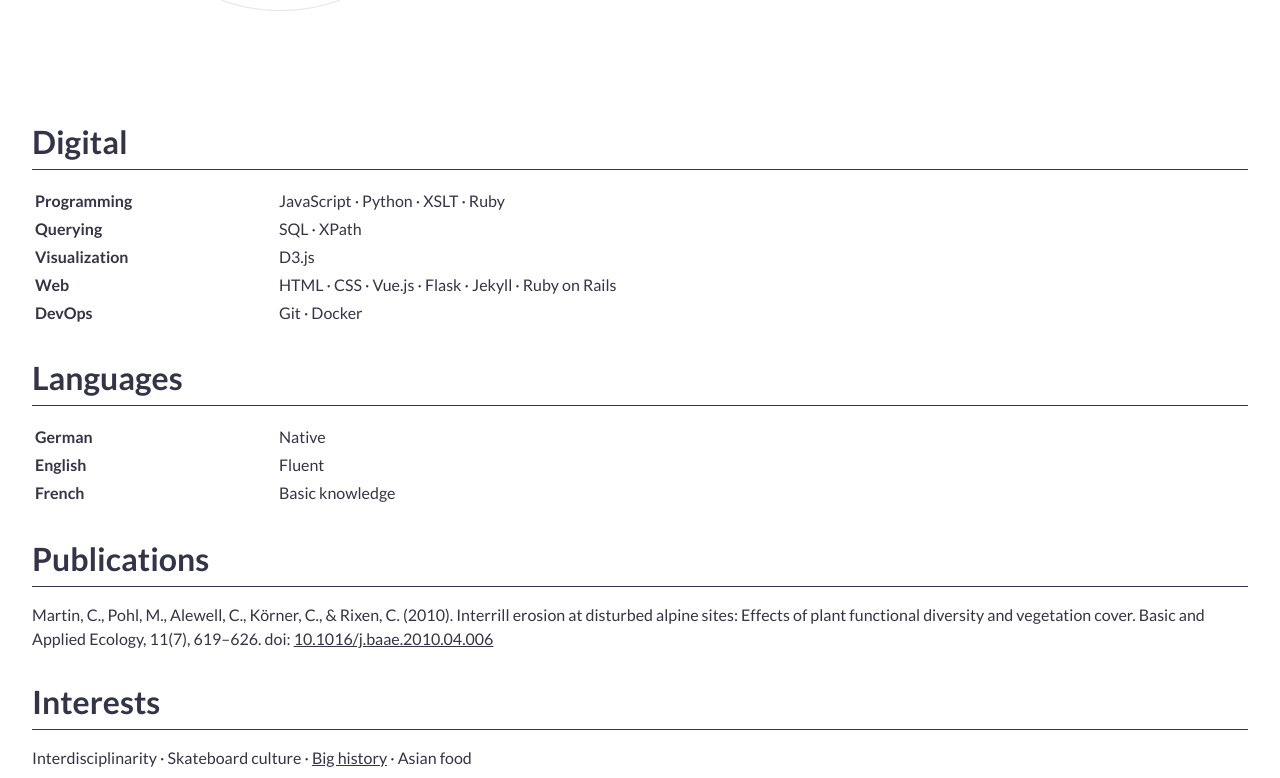
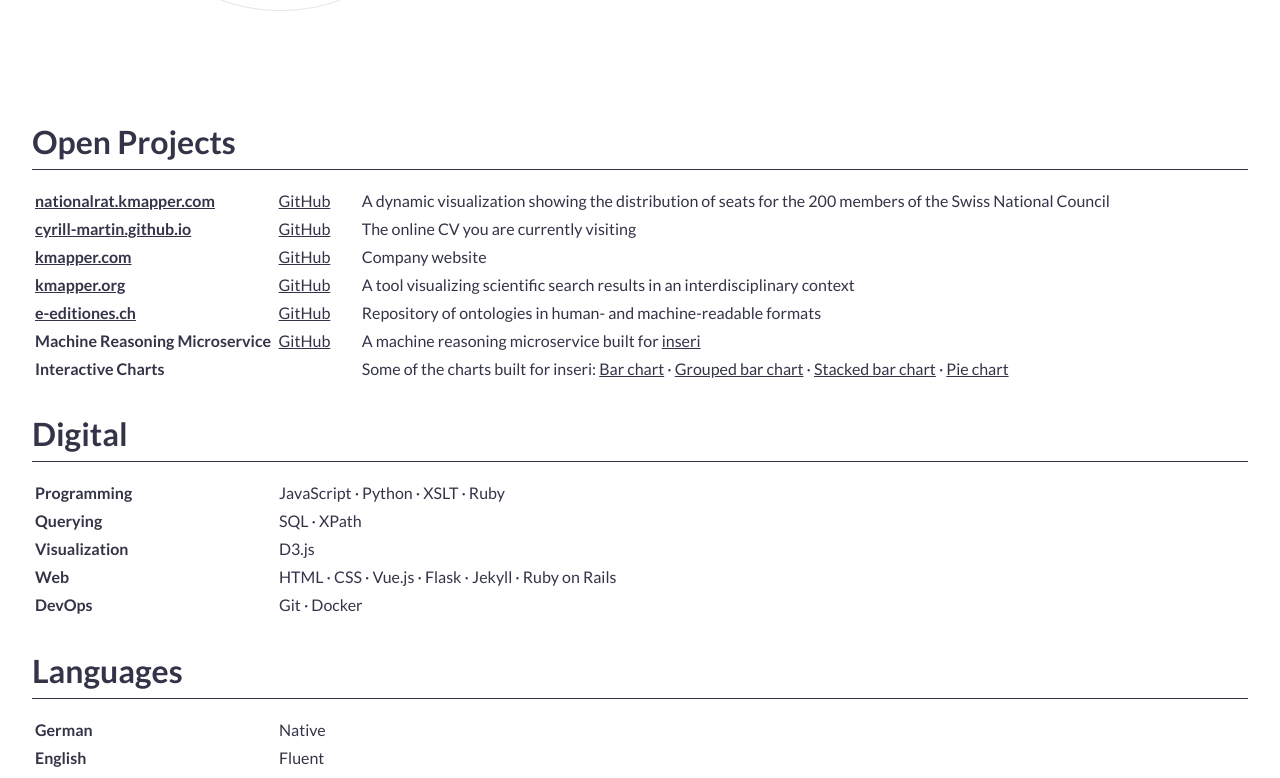
Before and after one commit to cyrill-martin/cyrill-martin.github.io, a Vue app: page / in a window 1280 px wide. Shown: the part 3621-4399 px from the top of the page. Built offline with nearby package versions, Linux system fonts and the light colour scheme.

Commit message:
Add open projects

```diff
--- a/src/App.vue
+++ b/src/App.vue
@@ -22,6 +22,10 @@
 
       <section id="sec-education">
         <the-education :education="cv.education"></the-education>
+      </section>
+
+      <section id="sec-projects">
+        <the-projects :projects="cv.projects"></the-projects>
       </section>
 
       <section id="sec-digital">
@@ -60,6 +64,7 @@
 import TheLanguages from "./components/TheLanguages.vue";
 import ThePublications from "./components/ThePublications.vue";
 import TheInterests from "./components/TheInterests.vue";
+import TheProjects from "./components/TheProjects.vue";
 import d3 from "./d3-importer.js";
 import myCv from "./myCv.json"
 
@@ -72,6 +77,7 @@
     TheLanguages,
     ThePublications,
     TheInterests,
+    TheProjects,
   },
   created() {
     window.addEventListener("resize", this.resetSelections);
--- a/src/assets/styles/simplest-grid-cv.css
+++ b/src/assets/styles/simplest-grid-cv.css
@@ -68,6 +68,7 @@
   width: 20%;
   font-weight: 700;
 }
+td {vertical-align: top;}
 
 .container {
   width: 100%;
--- /dev/null
+++ b/src/components/TheProjects.vue
@@ -0,0 +1,40 @@
+<template>
+  <div class="row">
+    <div class="col-12">
+      <h2>Open Projects</h2>
+    </div>
+  </div>
+  <div class="row">
+    <table class="col-12">
+      <tr v-for="(project, index) in projects" :key="index">
+        <td class="label">
+          <a v-if="project.url" :href="project.url" target="_blank">{{
+            project.title
+          }}</a>
+          <span v-else>{{
+            project.title
+          }}</span>
+        </td>
+        <td class="project-link">
+          <a v-if="project.gitHub" :href="project.gitHub" target="_blank">GitHub</a>
+          <span v-else> </span>
+        </td>
+        <td class="project-summary">
+          <span v-html="project.summary"></span>
+        </td>
+      </tr>
+    </table>
+  </div>
+</template>
+
+<script>
+export default {
+  props: ["projects"],
+};
+</script>
+
+<style scoped>
+.project-link {
+  padding-right: 1rem;
+}
+</style>
--- a/src/myCv.json
+++ b/src/myCv.json
@@ -185,23 +185,85 @@
       }
     ]
   },
-  "projects": {
-    "areas": [],
   "projects": [
     {
-        "title": null,
+      "title": "nationalrat.kmapper.com",
       "company": null,
-        "url": null,
+      "url": "http://nationalrat.kmapper.com",
+      "gitHub": "https://github.com/cyrill-martin/nationalrat",
       "period": {
         "from": null,
         "to": null
       },
-        "summary": null,
-        "techStack": [],
-        "areaValues": []
+      "summary": "A dynamic visualization showing the distribution of seats for the 200 members of the Swiss National Council"
+    },
+    {
+      "title": "cyrill-martin.github.io",
+      "company": null,
+      "url": "https://cyrill-martin.github.io/",
+      "gitHub": "https://github.com/cyrill-martin/cyrill-martin.github.io",
+      "period": {
+        "from": null,
+        "to": null
+      },
+      "summary": "The online CV you are currently visiting"
+    },
+    {
+      "title": "kmapper.com",
+      "company": null,
+      "url": "https://kmapper.com",
+      "gitHub": "https://github.com/cyrill-martin/kmapper-GmbH",
+      "period": {
+        "from": null,
+        "to": null
+      },
+      "summary": "Company website"
+    },
+    {
+      "title": "kmapper.org",
+      "company": null,
+      "url": "https://kmapper.org",
+      "gitHub": "https://github.com/cyrill-martin/kmapper",
+      "period": {
+        "from": null,
+        "to": null
+      },
+      "summary": "A tool visualizing scientific search results in an interdisciplinary context"
+    },
+    {
+      "title": "e-editiones.ch",
+      "company": null,
+      "url": "https://e-editiones.ch/ontology",
+      "gitHub": "https://github.com/nie-ine/e-editiones",
+      "period": {
+        "from": null,
+        "to": null
+      },
+      "summary": "Repository of ontologies in human- and machine-readable formats"
+    },
+    {
+      "title": "Machine Reasoning Microservice",
+      "company": null,
+      "url": null,
+      "gitHub": "https://github.com/nie-ine/microservice-reasoning-task",
+      "period": {
+        "from": null,
+        "to": null
+      },
+      "summary": "A machine reasoning microservice built for <a href=\"http://inseri.swiss/\" target=\"_blank\">inseri</a>"
+    },
+    {
+      "title": "Interactive Charts",
+      "company": null,
+      "url": null,
+      "gitHub": null,
+      "period": {
+        "from": null,
+        "to": null
+      },
+      "summary": "Some of the charts built for inseri: <a href=\"https://github.com/nie-ine/inseri/tree/devel/Tutorials/App%20descriptions%20for%20Researchers/Apps%20to%20visualise%20data/Bar%20Chart\" target=\"_blank\">Bar chart</a> · <a href=\"https://github.com/nie-ine/inseri/tree/devel/Tutorials/App%20descriptions%20for%20Researchers/Apps%20to%20visualise%20data/Grouped%20Bar%20Chart\" target=\"_blank\">Grouped bar chart</a> · <a href=\"https://github.com/nie-ine/inseri/tree/devel/Tutorials/App%20descriptions%20for%20Researchers/Apps%20to%20visualise%20data/Stacked%20Bar%20Chart\" target=\"_blank\">Stacked bar chart</a> · <a href=\"https://github.com/nie-ine/inseri/tree/devel/Tutorials/App%20descriptions%20for%20Researchers/Apps%20to%20visualise%20data/Pie%20Chart%20V2\" target=\"_blank\">Pie chart</a>"
     }
-    ]
-  },
+  ],
   "education": {
     "areas": ["Science", "Social Sciences", "Economics"],
     "education": [
```
Lines whose indentation alone changed are shown as unchanged.
